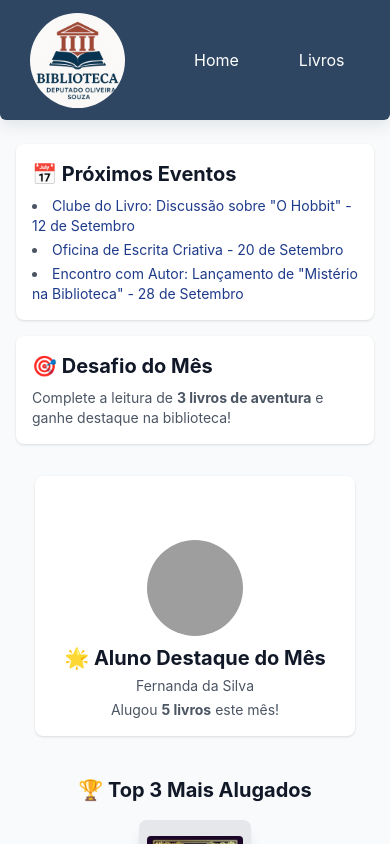
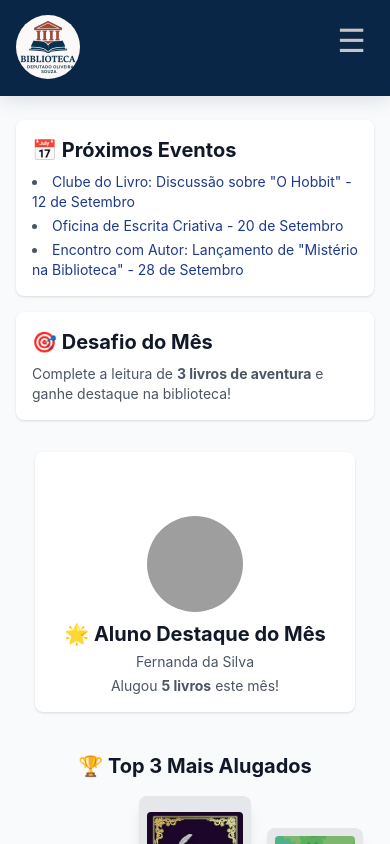
Before and after one commit to WindsorAgatha/biblioteca-react, a React (Create React App) app: page / in a window 390 px wide. Shown: the top 844 px of the page. Built offline with nearby package versions, Linux system fonts and the light colour scheme; grey boxes are pictures that could not be loaded.

Commit message:
alteração menu mobile

```diff
--- a/src/components/Header.jsx
+++ b/src/components/Header.jsx
@@ -1,27 +1,35 @@
 import schoolLogo from '../assets/Capturar.png'
+import React, { useState } from 'react';
 
 function Header({ setOpen }) {
+  const [menuOpen, setMenuOpen] = useState(false);
+
   return (
     <header>
       {/* Menu móvel */}
       <nav
-        className="hidden bg-[#0A2647] px-4 shadow-[0_4px_18px_rgba(10,38,71,0.12)] relative z-[100]"
+        className="bg-[#0A2647] md:absolute relative md:invisible px-4 shadow-[0_4px_18px_rgba(10,38,71,0.12)] h-24"
         aria-label="Menu móvel"
       >
-        <div className="flex items-center justify-between h-[70px] relative">
+        <div className="flex items-center justify-between h-[70px]">
           <img
-            className="h-12 w-12 rounded-full"
+            className="h-16 w-16 rounded-full mt-6"
             src={schoolLogo}
             alt="Logo da escola"
           />
           <button
-            className="bg-transparent border-0 text-[#c5c5c5] text-[2rem] cursor-pointer p-2 rounded-lg transition-[background,transform] duration-200 ease-[cubic-bezier(.4,0,.2,1)] ml-auto"
+            onClick={() => setMenuOpen(!menuOpen)}
+            className="bg-transparent mt-3 border-0 text-[#c5c5c5] text-[2rem] cursor-pointer p-2 rounded-lg transition-[background,transform] duration-200 ease-[cubic-bezier(.4,0,.2,1)] ml-auto"
             aria-label="Abrir menu"
           >
             &#9776;
           </button>
         </div>
-        <ul className="absolute top-[70px] left-0 w-screen bg-[#0A2647] flex flex-col gap-3 m-0 py-6 list-none opacity-0 pointer-events-none -translate-y-5 transition-opacity duration-200 ease-[cubic-bezier(.4,0,.2,1)] transition-transform duration-400">
+        <ul className={`mt-3 absolute top-[70px] left-0 w-screen bg-[#0A2647] flex flex-col gap-3 m-0 py-6 list-none transition-all duration-300 ease-in-out ${
+          menuOpen
+            ? ''
+            : 'h-0 hidden transition-all duration-300 ease-in-out overflow-hidden'
+        }`}>
           <li className="px-4 py-2">
             <a href="/" className="text-white hover:text-blue-300 transition-colors duration-300">Home</a>
           </li>
@@ -32,14 +40,14 @@ function Header({ setOpen }) {
             <a href="#" className="text-white hover:text-blue-300 transition-colors duration-300">Sugestões dos professores</a>
           </li>
           <li className="px-4 py-2">
-            <a href="#" onClick={() => setOpen(true)} className="text-white hover:text-blue-300 transition-colors duration-300">Entrar/Cadastrar</a>
+            <a href="#" className="text-white hover:text-blue-300 transition-colors duration-300">Entrar/Cadastrar</a>
           </li>
         </ul>
       </nav>
 
       {/* Menu principal */}
       <nav
-        className="flex items-center justify-between w-full h-[120px] bg-[rgba(10,38,71,0.85)] shadow-[0_4px_18px_rgba(10,38,71,0.12)] rounded-b-md px-[30px] sticky top-0 z-10"
+        className="flex items-center justify-between md:relative md:visible invisible w-full h-0 md:h-[120px] bg-[rgba(10,38,71,0.85)] shadow-[0_4px_18px_rgba(10,38,71,0.12)] rounded-b-md px-[30px] sticky top-0 z-10"
         aria-label="Menu principal"
       >
         <div className="flex items-center min-w-[150px] mr-0">
@@ -49,7 +57,6 @@ function Header({ setOpen }) {
             alt="Logo da escola"
           />
         </div>
-
         <div className="flex flex-1 justify-center">
           <ul className="flex text-white gap-8 items-center m-0 p-0 list-none">
             <li className="flex items-center gap-2 rounded px-[14px] py-[6px] justify-center">
@@ -78,4 +85,4 @@ function Header({ setOpen }) {
   )
 }
 
-export default Header
+export default Header;
```
